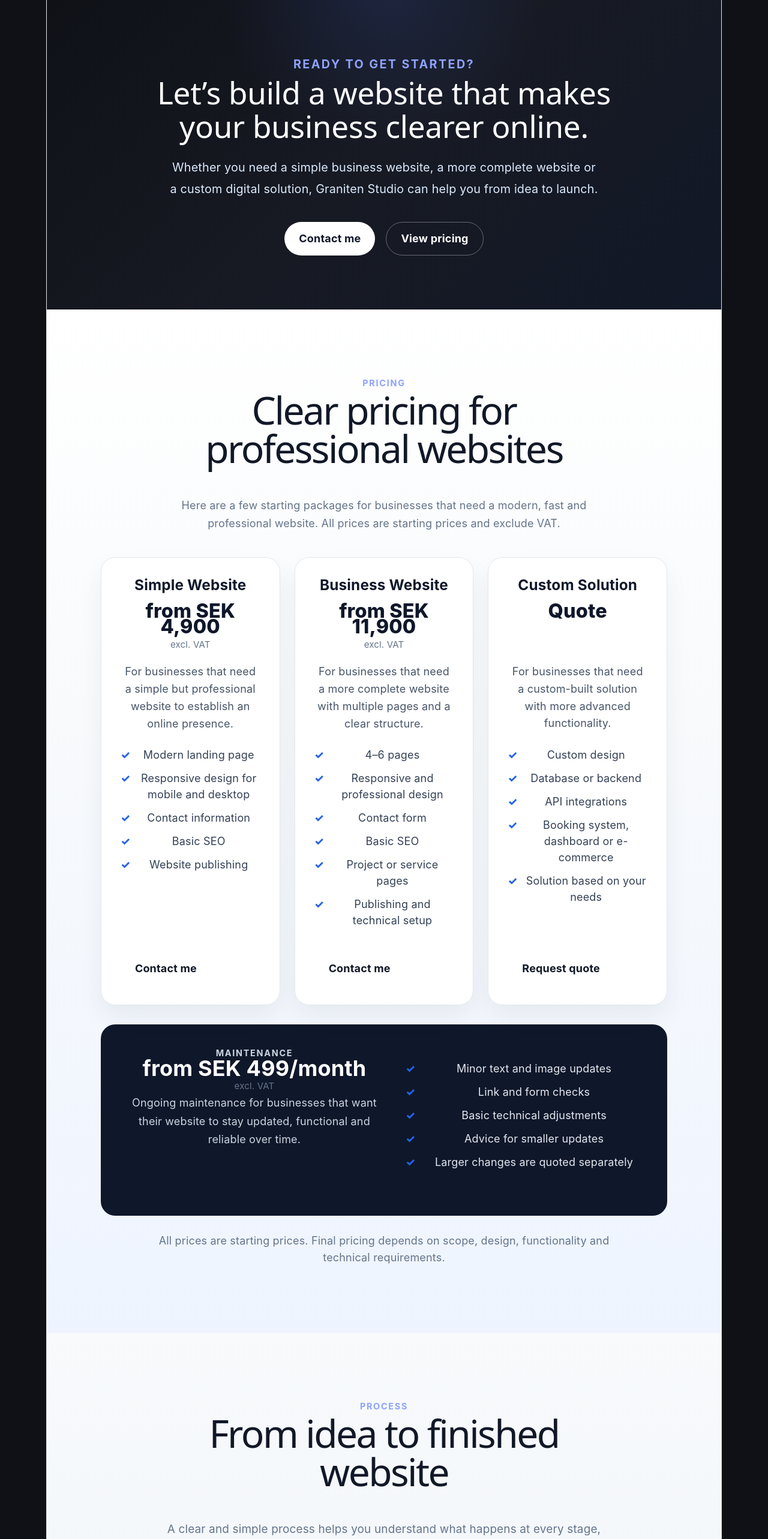
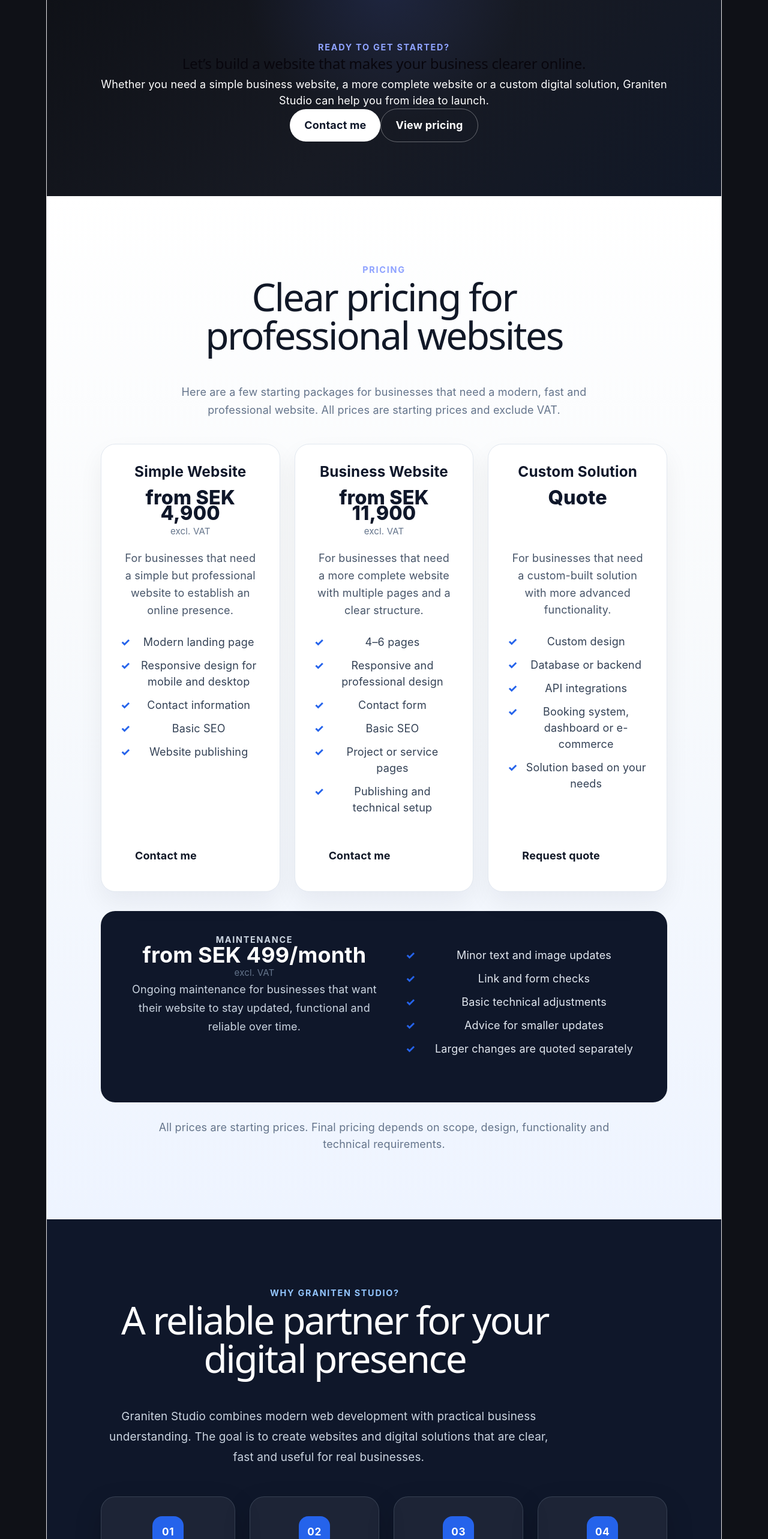
Before and after one commit to Graniten40/graniten-studio, a React (Vite) app: page / in a window 1280 px wide. Shown: the part 1579-4145 px from the top of the page at 60% size. Built offline with nearby package versions, Linux system fonts and the light colour scheme.

Commit message:
Update Graniten Studio homepage sections

```diff
--- a/src/App.css
+++ b/src/App.css
@@ -666,28 +666,26 @@ h1 {
   color: #8ea2ff;
 }
 
-.cta-content h2 {
-  max-width: 850px;
-  margin: 0 auto;
-  font-size: clamp(2rem, 4vw, 3.5rem);
-  line-height: 1.1;
-  color: #ffffff;
+@media (max-width: 768px) {
+  .cta-content h2 {
+    font-size: 2.4rem;
+    line-height: 1.15;
+  }
 }
 
-.cta-content p {
-  max-width: 720px;
-  margin: 24px auto 0;
-  color: #dbeafe;
-  font-size: 1.1rem;
-  line-height: 1.8;
-}
+@media (max-width: 480px) {
+  .cta-content h2 {
+    font-size: 2rem;
+  }
 
-.cta-buttons {
-  display: flex;
-  justify-content: center;
-  gap: 18px;
-  margin-top: 36px;
-  flex-wrap: wrap;
+  .cta-content p {
+    font-size: 1rem;
+  }
+
+  .cta-buttons {
+    flex-direction: column;
+    align-items: center;
+  }
 }
 
 .cta-section .btn.primary {
@@ -1054,6 +1052,83 @@ h1 {
   color: #dbe3ff;
 }
 
+.why-section {
+  background: #0f172a;
+  color: #ffffff;
+}
+
+.why-header {
+  max-width: 780px;
+}
+
+.why-section .section-label {
+  color: #93c5fd;
+}
+
+.why-section h2 {
+  color: #ffffff;
+}
+
+.why-intro {
+  max-width: 760px;
+  color: #cbd5e1;
+  font-size: 1.05rem;
+  line-height: 1.8;
+  margin-top: 18px;
+}
+
+.why-grid {
+  display: grid;
+  grid-template-columns: repeat(4, 1fr);
+  gap: 24px;
+  margin-top: 48px;
+}
+
+.why-card {
+  background: rgba(255, 255, 255, 0.06);
+  border: 1px solid rgba(148, 163, 184, 0.22);
+  border-radius: 24px;
+  padding: 32px 28px;
+  box-shadow: 0 18px 45px rgba(0, 0, 0, 0.18);
+  transition: transform 0.25s ease, box-shadow 0.25s ease, border-color 0.25s ease,
+    background 0.25s ease;
+}
+
+.why-card:hover {
+  transform: translateY(-6px);
+  background: rgba(255, 255, 255, 0.09);
+  box-shadow: 0 24px 60px rgba(0, 0, 0, 0.28);
+  border-color: rgba(147, 197, 253, 0.45);
+}
+
+.why-number {
+  width: 52px;
+  height: 52px;
+  border-radius: 16px;
+  background: #2563eb;
+  color: #ffffff;
+  display: inline-flex;
+  align-items: center;
+  justify-content: center;
+  font-size: 0.95rem;
+  font-weight: 700;
+  letter-spacing: 0.04em;
+  margin-bottom: 24px;
+}
+
+.why-card h3 {
+  color: #ffffff;
+  font-size: 1.2rem;
+  margin-bottom: 12px;
+}
+
+.why-card p {
+  color: #cbd5e1;
+  font-size: 0.98rem;
+  line-height: 1.7;
+  margin: 0;
+}
+
 @media (max-width: 900px) {
   .contact-grid {
     grid-template-columns: 1fr;
--- a/src/App.tsx
+++ b/src/App.tsx
@@ -516,6 +516,66 @@ function LanguageSwitcher({
   );
 }
 
+const whyChooseContent = {
+  sv: {
+    eyebrow: "Varför Graniten Studio?",
+    title: "En trygg partner för din digitala närvaro",
+    subtitle:
+      "Graniten Studio kombinerar modern webbutveckling med praktisk affärsförståelse. Målet är att skapa hemsidor och digitala lösningar som är tydliga, snabba och användbara för riktiga företag.",
+    items: [
+      {
+        number: "01",
+        title: "Tydlig kommunikation",
+        text: "Du får en enkel och rak process där du vet vad som görs, varför det görs och vad nästa steg är.",
+      },
+      {
+        number: "02",
+        title: "Modern teknik",
+        text: "Hemsidor byggs med moderna tekniker som React, TypeScript, Vite, C#, .NET och SQL.",
+      },
+      {
+        number: "03",
+        title: "Fokus på företagets behov",
+        text: "Lösningen anpassas efter ditt företag, dina kunder och vad hemsidan faktiskt ska hjälpa dig att uppnå.",
+      },
+      {
+        number: "04",
+        title: "Långsiktigt tänkande",
+        text: "Hemsidan byggs så att den kan underhållas, förbättras och växa vidare över tid.",
+      },
+    ],
+  },
+
+  en: {
+    eyebrow: "Why Graniten Studio?",
+    title: "A reliable partner for your digital presence",
+    subtitle:
+      "Graniten Studio combines modern web development with practical business understanding. The goal is to create websites and digital solutions that are clear, fast and useful for real businesses.",
+    items: [
+      {
+        number: "01",
+        title: "Clear communication",
+        text: "You get a simple and transparent process where you know what is being built, why it matters and what the next step is.",
+      },
+      {
+        number: "02",
+        title: "Modern technology",
+        text: "Websites are built with modern technologies such as React, TypeScript, Vite, C#, .NET and SQL.",
+      },
+      {
+        number: "03",
+        title: "Business-focused solutions",
+        text: "The solution is adapted to your business, your customers and what the website should actually help you achieve.",
+      },
+      {
+        number: "04",
+        title: "Long-term thinking",
+        text: "The website is built so it can be maintained, improved and expanded over time.",
+      },
+    ],
+  },
+};
+
 function PricingSection({ language }: { language: Language }) {
   const content = pricingContent[language];
 
@@ -585,6 +645,30 @@ function ProcessSection({ language }: { language: Language }) {
             <span className="process-number">{step.number}</span>
             <h3>{step.title}</h3>
             <p>{step.text}</p>
+          </article>
+        ))}
+      </div>
+    </section>
+  );
+}
+
+function WhyChooseSection({ language }: { language: Language }) {
+  const content = whyChooseContent[language];
+
+  return (
+    <section id="why-graniten" className="section why-section">
+      <div className="why-header">
+        <p className="section-label">{content.eyebrow}</p>
+        <h2>{content.title}</h2>
+        <p className="why-intro">{content.subtitle}</p>
+      </div>
+
+      <div className="why-grid">
+        {content.items.map((item) => (
+          <article className="why-card" key={item.number}>
+            <span className="why-number">{item.number}</span>
+            <h3>{item.title}</h3>
+            <p>{item.text}</p>
           </article>
         ))}
       </div>
@@ -822,6 +906,8 @@ function HomePage({ language, setLanguage, t }: PageProps) {
 
       <PricingSection language={language} />
 
+      <WhyChooseSection language={language} />
+
       <ProcessSection language={language} />
 
       <ProjectsSection t={t} />
```
